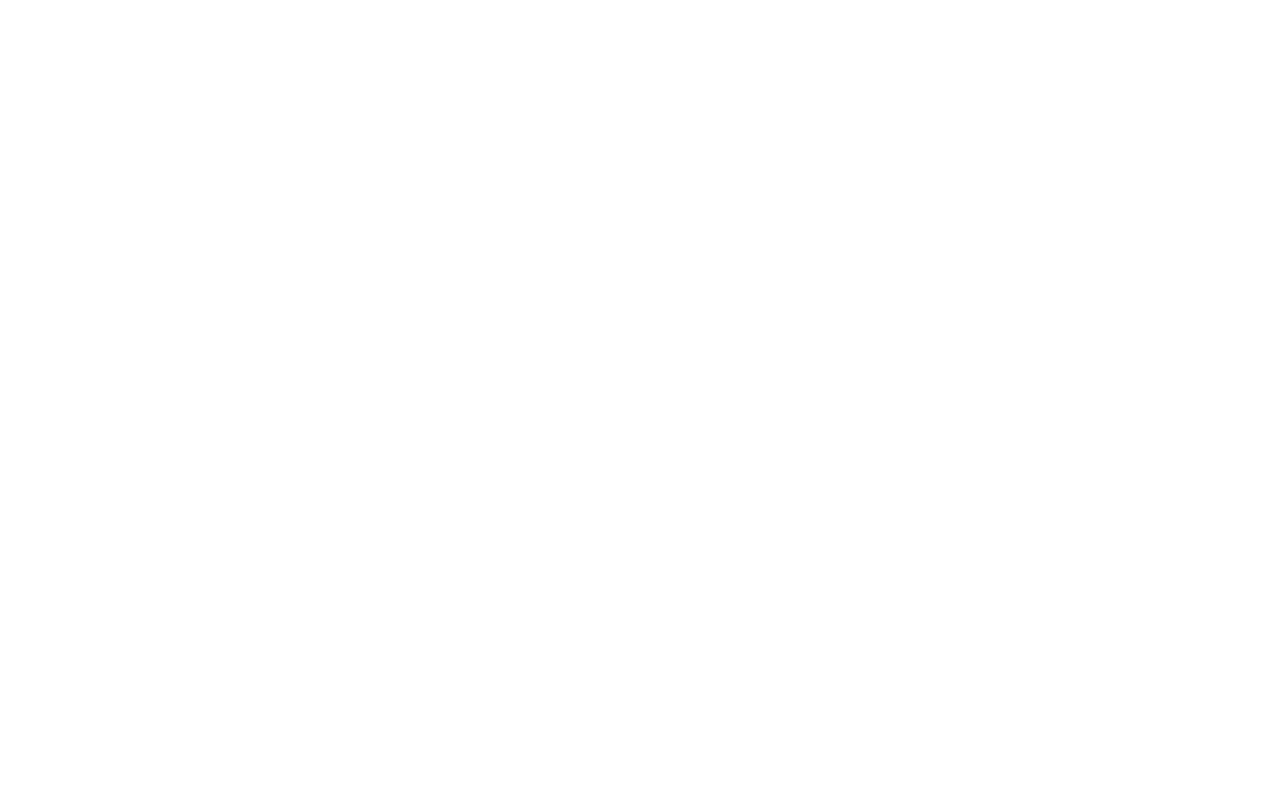
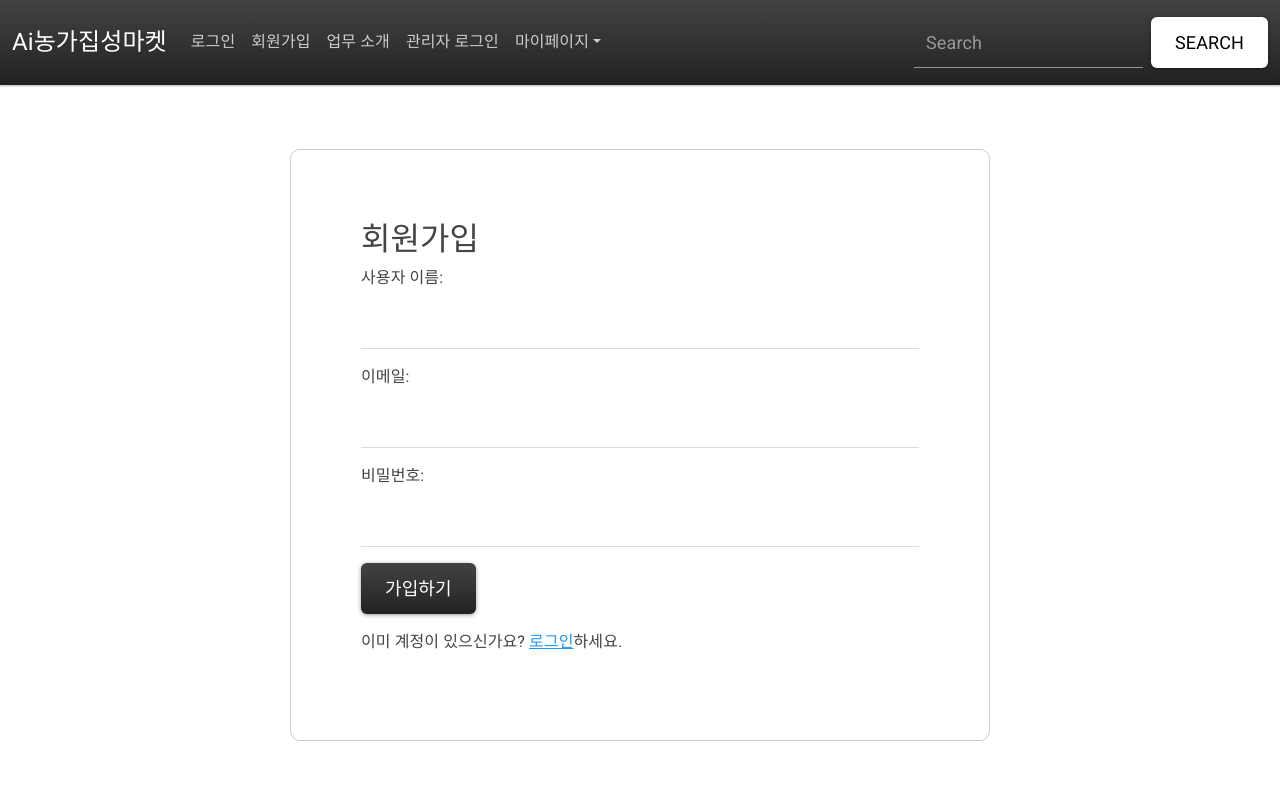
Before and after one commit to riha1432/SWEdu_Team_Prj, a React (Create React App) app in the folder web-shop/proto/: page /signup in a window 1280 px wide. Before the commit this address had no page. Shown: the top 800 px of the page. Built offline with nearby package versions, Linux system fonts and the light colour scheme.

Commit message:
로그인 회원가입 추가

```diff
--- a/web-shop/proto/src/App.js
+++ b/web-shop/proto/src/App.js
@@ -3,6 +3,7 @@
 import { BrowserRouter as Router, Route, Routes } from 'react-router-dom';
 import Home from './pages/Home';
 import Login from './pages/login/Login';
+import Signup from './pages/signup/Signup';
 
 
 
@@ -13,6 +14,7 @@
         <Routes >
           <Route path="/" element={<Home />} />
           <Route path="/login" element={<Login />} />
+          <Route path="/signup" element={<Signup />} />
         </Routes>
       </Router>
   );
--- a/web-shop/proto/src/components/NavBar.js
+++ b/web-shop/proto/src/components/NavBar.js
@@ -17,7 +17,7 @@
                     </a>
                   </li>
                   <li className="nav-item">
-                    <a className="nav-link" href="/">회원가입</a>
+                    <a className="nav-link" href="/signup">회원가입</a>
                   </li>
                   <li className="nav-item">
                     <a className="nav-link" href="/">업무 소개</a>
--- /dev/null
+++ b/web-shop/proto/src/css/Login.css
@@ -0,0 +1,32 @@
+.login-container {
+    display: flex;
+    justify-content: center;
+    align-items: center;
+    height: 90vh;
+  }
+
+  .login-box {
+    width: 700px; /* 폭을 좀 더 넓게 조정 */
+    padding: 70px; /* 내부 여백을 더 넓게 조정 */
+    border: 1px solid #ccc;
+    border-radius: 10px;
+  }
+
+  .mb-3 {
+    margin-bottom: 30px; /* 입력란과 버튼 사이의 간격을 더 넓게 조정 */
+  }
+
+  .mt-3 {
+    margin-top: 30px; /* 하단 링크와 상단의 간격을 더 넓게 조정 */
+  }
+
+  .form-control {
+    width: 100%;
+    padding: 12px; /* 입력란의 내부 여백을 더 넓게 조정 */
+    font-size: 18px; /* 폰트 크기를 좀 더 크게 조정 */
+  }
+
+  .btn {
+    padding: 12px 24px; /* 버튼 내부 여백을 더 넓게 조정 */
+    font-size: 18px; /* 버튼 폰트 크기를 좀 더 크게 조정 */
+  }
--- /dev/null
+++ b/web-shop/proto/src/css/Signup.css
@@ -0,0 +1,32 @@
+.signup-container {
+    display: flex;
+    justify-content: center;
+    align-items: center;
+    height: 90vh;
+  }
+
+  .signup-box {
+    width: 700px; /* 폭을 좀 더 넓게 조정 */
+    padding: 70px; /* 내부 여백을 더 넓게 조정 */
+    border: 1px solid #ccc;
+    border-radius: 10px;
+  }
+
+  .mb-3 {
+    margin-bottom: 30px; /* 입력란과 버튼 사이의 간격을 더 넓게 조정 */
+  }
+
+  .mt-3 {
+    margin-top: 30px; /* 하단 링크와 상단의 간격을 더 넓게 조정 */
+  }
+
+  .form-control {
+    width: 100%;
+    padding: 12px; /* 입력란의 내부 여백을 더 넓게 조정 */
+    font-size: 18px; /* 폰트 크기를 좀 더 크게 조정 */
+  }
+
+  .btn {
+    padding: 12px 24px; /* 버튼 내부 여백을 더 넓게 조정 */
+    font-size: 18px; /* 버튼 폰트 크기를 좀 더 크게 조정 */
+  }
--- a/web-shop/proto/src/pages/login/Login.js
+++ b/web-shop/proto/src/pages/login/Login.js
@@ -1,13 +1,10 @@
 import React from 'react';
 import { Link } from 'react-router-dom';
+import '../../css/Login.css'; // 스타일 파일 불러오기
 
 //components
 import NavBar from '../../components/NavBar';
-
 import Footer from '../../components/Footer';
-
-
-
 
 function Login() {
   const [username, setUsername] = React.useState('');
@@ -29,6 +26,8 @@
   return (
     <div>
       <NavBar/>
+      <div className="login-container"> {/* 중앙 정렬을 위한 컨테이너 */}
+        <div className="login-box"> {/* 로그인 폼 */}
           <h2>로그인</h2>
           <form onSubmit={handleSubmit}>
             <div className="mb-3">
@@ -41,7 +40,10 @@
             </div>
             <button type="submit" className="btn btn-dark">로그인</button>
           </form>
-      <p className="mt-3">계정이 없으신가요? <Link to="/Signupp">회원가입</Link>하세요.</p>
+          <p className="mt-3">계정이 없으신가요? <Link to="/Signup">회원가입</Link>하세요.</p>
+        </div>
+      </div>
+      <Footer />
     </div>
   );
 }
--- /dev/null
+++ b/web-shop/proto/src/pages/signup/Signup.js
@@ -0,0 +1,61 @@
+import React, { useState } from 'react';
+import { Link } from 'react-router-dom';
+import '../../css/Signup.css'; // CSS 파일 import
+
+import NavBar from '../../components/NavBar';
+import Footer from '../../components/Footer';
+
+function Signup() {
+  const [username, setUsername] = useState('');
+  const [email, setEmail] = useState('');
+  const [password, setPassword] = useState('');
+
+  const handleUsernameChange = (e) => {
+    setUsername(e.target.value);
+  };
+
+  const handleEmailChange = (e) => {
+    setEmail(e.target.value);
+  };
+
+  const handlePasswordChange = (e) => {
+    setPassword(e.target.value);
+  };
+
+  const handleSubmit = (e) => {
+    e.preventDefault();
+    console.log('회원가입 정보:', { username, email, password });
+    // 여기에 회원가입 처리 로직을 추가할 수 있습니다.
+  };
+
+  return (
+    <div>
+    <NavBar />
+    <div className="signup-container">
+      <div className="signup-box">
+        <h2>회원가입</h2>
+        <form onSubmit={handleSubmit}>
+          <div className="mb-3">
+            <label htmlFor="username" className="form-label">사용자 이름:</label>
+            <input type="text" className="form-control" id="username" value={username} onChange={handleUsernameChange} required />
+          </div>
+          <div className="mb-3">
+            <label htmlFor="email" className="form-label">이메일:</label>
+            <input type="email" className="form-control" id="email" value={email} onChange={handleEmailChange} required />
+          </div>
+          <div className="mb-3">
+            <label htmlFor="password" className="form-label">비밀번호:</label>
+            <input type="password" className="form-control" id="password" value={password} onChange={handlePasswordChange} required />
+          </div>
+          <button type="submit" className="btn btn-dark">가입하기</button>
+        </form>
+        <p className="mt-3">이미 계정이 있으신가요? <Link to="/login">로그인</Link>하세요.</p>
+      </div>
+
+    </div>
+    <Footer />
+    </div>
+  );
+}
+
+export default Signup;
```
Lines whose indentation alone changed are shown as unchanged.
